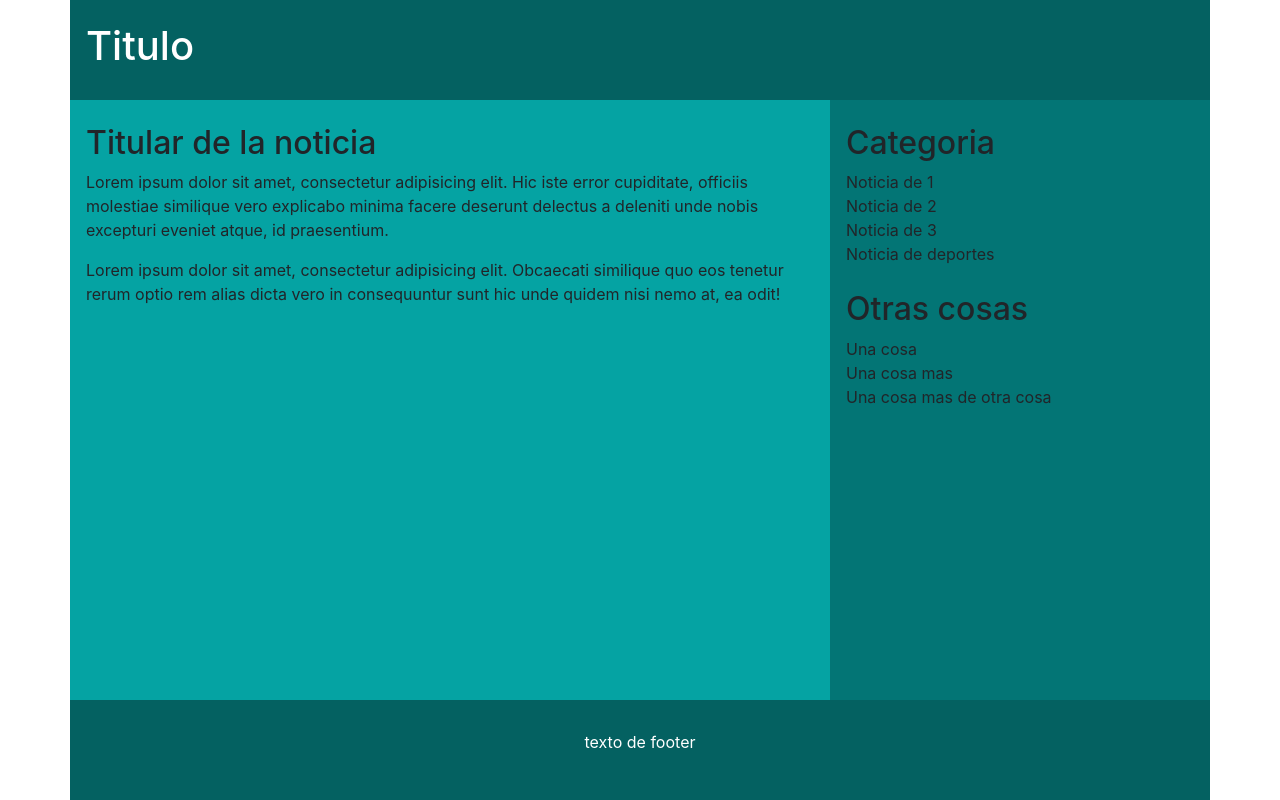
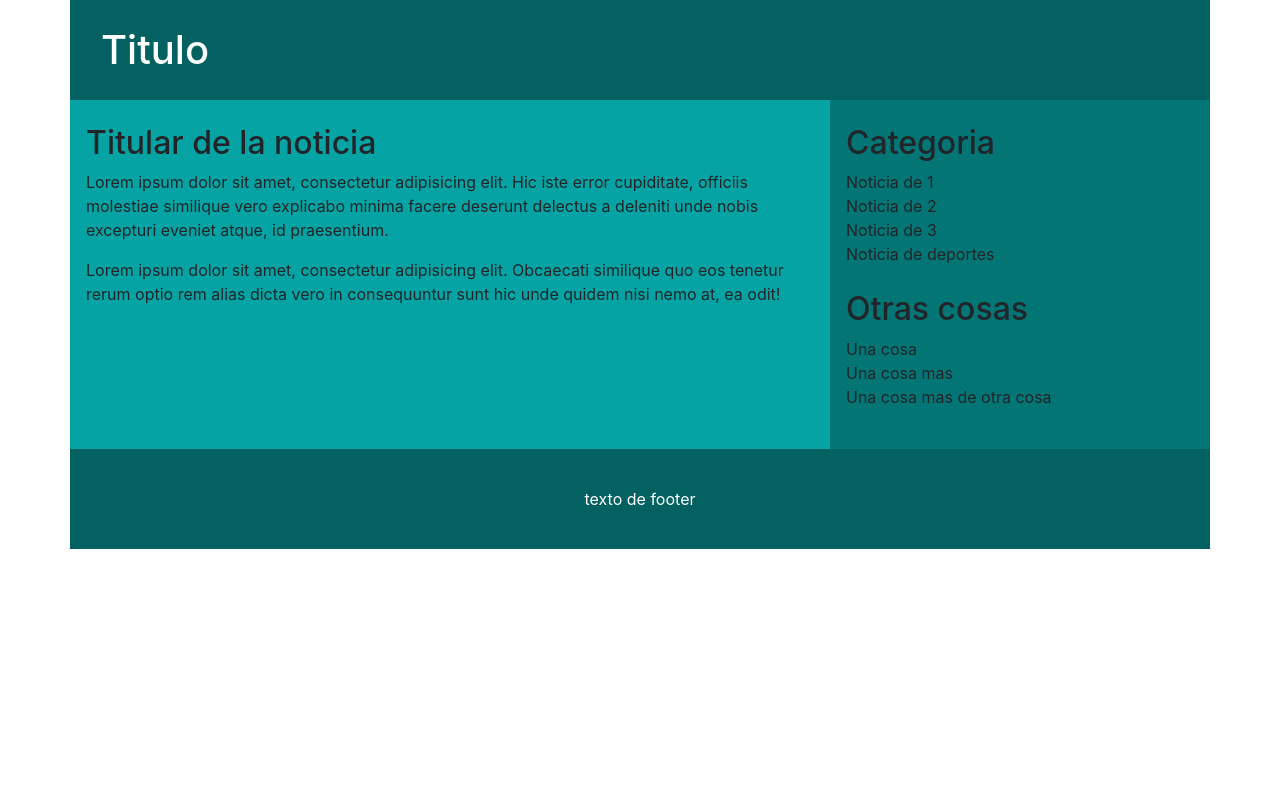
Before and after one commit to josemariaz1995/Layout-bootstrap, a plain HTML site: page index.html in a window 1280 px wide. Drawn offline with nearby package versions, Linux system fonts and the light colour scheme.

Commit message:
Quitadas clases flex y quitado estilo 100vh

```diff
--- a/css/main.css
+++ b/css/main.css
@@ -5,9 +5,7 @@ ul,li{
     background-color:rgb(4, 97, 97) ;
     color: white;
 }
-.main{
-    height: calc(100vh - 200px);
-}
+
 .section {
      background-color: rgb(5, 163, 163);
 }
--- a/index.html
+++ b/index.html
@@ -16,12 +16,12 @@
 </head>
 
 <body>
-    <div class="container-sm p-0">
-        <header class="align-items-center d-flex header px-3">
-            <h1>Titulo</h1>
+    <div class="container">
+        <header class="align-items-center  header px-3 row">
+            <h1 class="m-0 col">Titulo</h1>
         </header>
-        <main class="d-flex flex-column flex-md-row main p-0 ">
-            <section class="col section col-md-8 px-3 py-4">
+        <div class=" main row">
+            <main class="col-12 section col-sm-7 col-md-8 px-3 py-4">
                 <h2 class="">Titular de la noticia</h2>
                 <p class="">Lorem ipsum dolor sit amet, consectetur adipisicing elit. Hic iste error cupiditate,
                     officiis
@@ -34,8 +34,8 @@
                     rerum optio
                     rem
                     alias dicta vero in consequuntur sunt hic unde quidem nisi nemo at, ea odit!</p>
-            </section>
-            <aside class="col col-md-4 py-4 px-3 sidebar">
+            </main>
+            <aside class="col-12 col-md-4  col-sm-5 py-4 px-3 sidebar ">
                 <div class="categoria">
                     <h2 class="">Categoria</h2>
                     <ul class="p-0">
@@ -54,11 +54,9 @@
                     </ul>
                 </div>
             </aside>
-        </main>
-        <footer class="px-3 footer d-flex align-items-center justify-content-center">
-            <section>
-                <p>texto de footer </p>
-            </section>
+        </div>
+        <footer class="px-3 footer  align-items-center  row">
+            <p class="m-0 text-center col">texto de footer </p>
         </footer>
     </div>
 </body>
```
